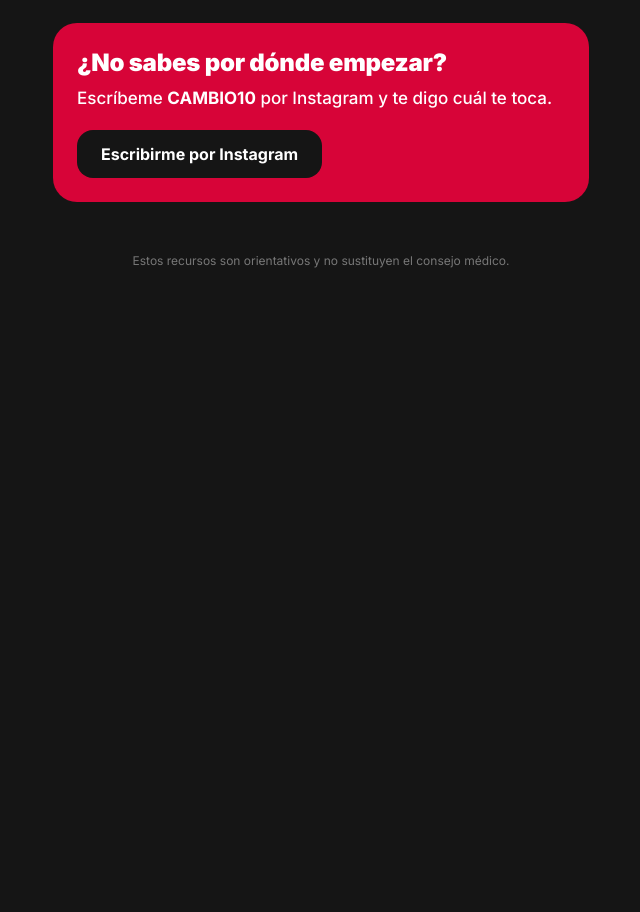
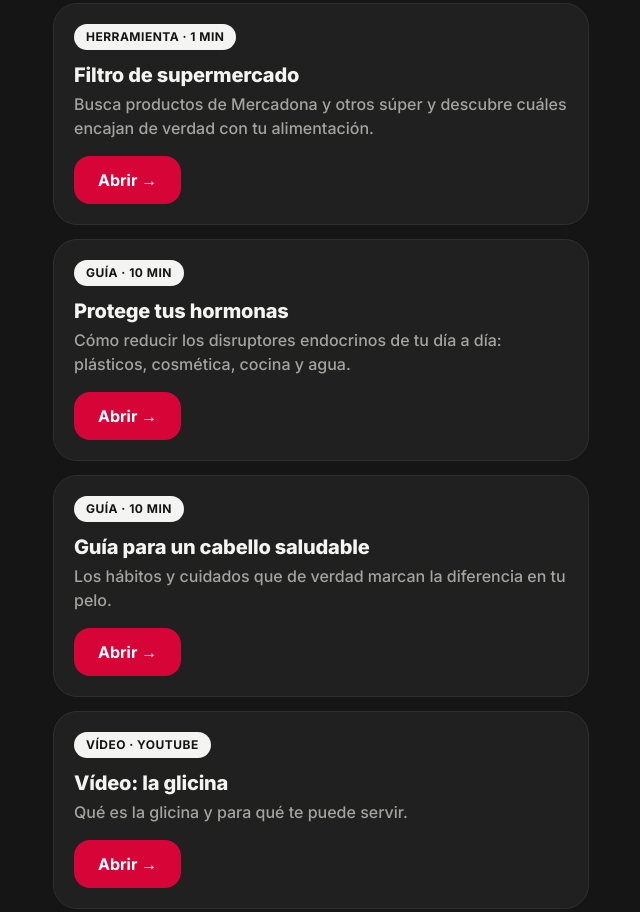
Before and after one commit to joangarciacoaching/recursos, a plain HTML site: page index.html in a window 1280 px wide. Shown: the part 1923-2835 px from the top of the page, without its empty margins (319-959 px from the left). Before the commit the page ends 2227 px from the top, so only its background shows below. Drawn offline with Linux system fonts and the light colour scheme.

Commit message:
Update index.html

```diff
--- a/index.html
+++ b/index.html
@@ -59,7 +59,11 @@ var RECURSOS = [
   {t:"¿Tu barriga es grasa o hinchazón?", d:"Descubre qué hay realmente detrás de tu barriga.", tipo:"Test", dur:"2 min", href:"barriga/", ready:true},
   {t:"¿Cuántos días deberías entrenar?", d:"Y si estás entrenando de más sin darte cuenta.", tipo:"Test", dur:"1 min", href:"entreno/", ready:true},
   {t:"Guía del sueño + vídeo", d:"Duerme mejor para tener menos hambre, más energía y más testosterona.", tipo:"Guía", dur:"10 min", href:"https://docs.google.com/document/d/1EVq0GAdR4msfPABdZkdKIE_HZAp8p59ABGbXJJF3YZ8/view", ready:true},
-  {t:"Revisa tu despensa en 2 minutos", d:"Qué te está saboteando, qué te falta y tu lista de la compra base.", tipo:"Checklist", dur:"2 min", href:"despensa/", ready:true}
+  {t:"Revisa tu despensa en 2 minutos", d:"Qué te está saboteando, qué te falta y tu lista de la compra base.", tipo:"Checklist", dur:"2 min", href:"despensa/", ready:true},
+  {t:"Filtro de supermercado", d:"Busca productos de Mercadona y otros súper y descubre cuáles encajan de verdad con tu alimentación.", tipo:"Herramienta", dur:"1 min", href:"https://tu-compra-con-ciencia.lovable.app", ready:true},
+  {t:"Protege tus hormonas", d:"Cómo reducir los disruptores endocrinos de tu día a día: plásticos, cosmética, cocina y agua.", tipo:"Guía", dur:"10 min", href:"https://docs.google.com/document/d/1E8v6GYfmmAzf7pLyBXRNDNHBgAiYm23IIMMJI-45yH8/view", ready:true},
+  {t:"Guía para un cabello saludable", d:"Los hábitos y cuidados que de verdad marcan la diferencia en tu pelo.", tipo:"Guía", dur:"10 min", href:"https://docs.google.com/document/d/184kZZfq671dl8fRHa6S9oUYk4Dh78EC7SmVrsFcMmlU/view", ready:true},
+  {t:"Vídeo: la glicina", d:"Qué es la glicina y para qué te puede servir.", tipo:"Vídeo", dur:"YouTube", href:"https://youtu.be/yts4vSZKCLY", ready:true}
 ];
 var orden = RECURSOS.filter(function(r){return r.ready}).concat(RECURSOS.filter(function(r){return !r.ready}));
 document.getElementById('lista').innerHTML = orden.map(function(r){
```
